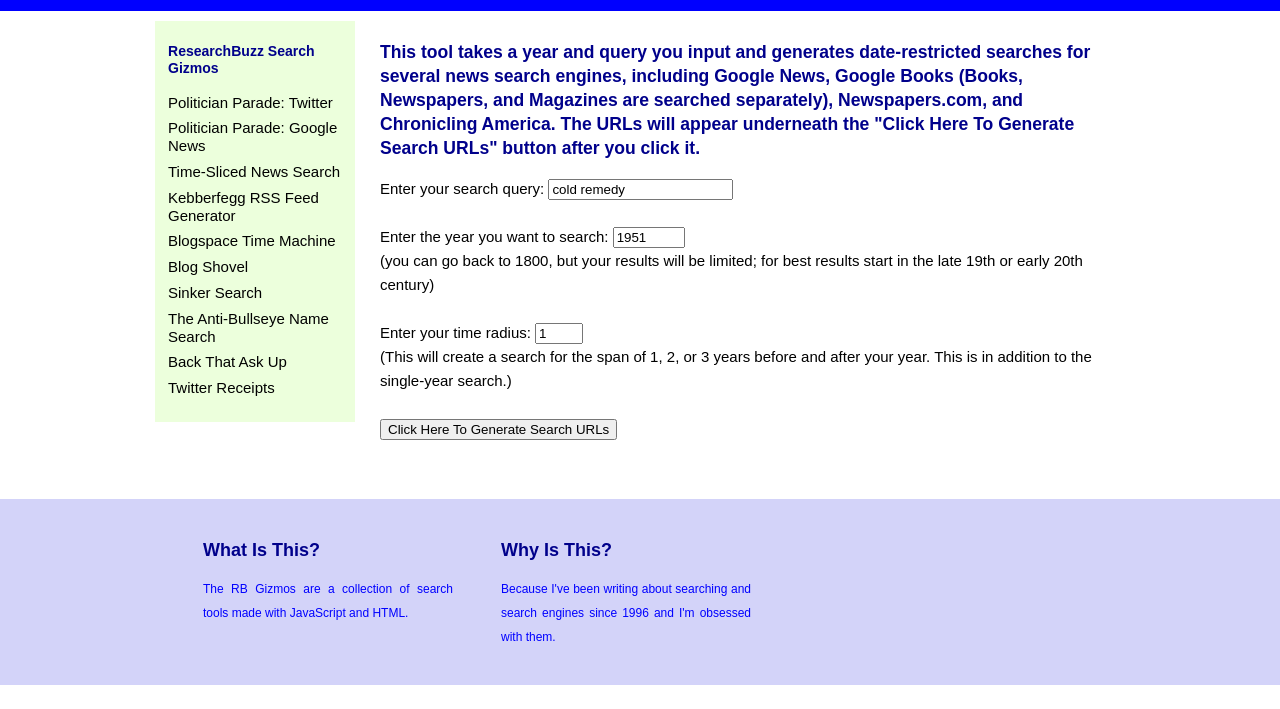
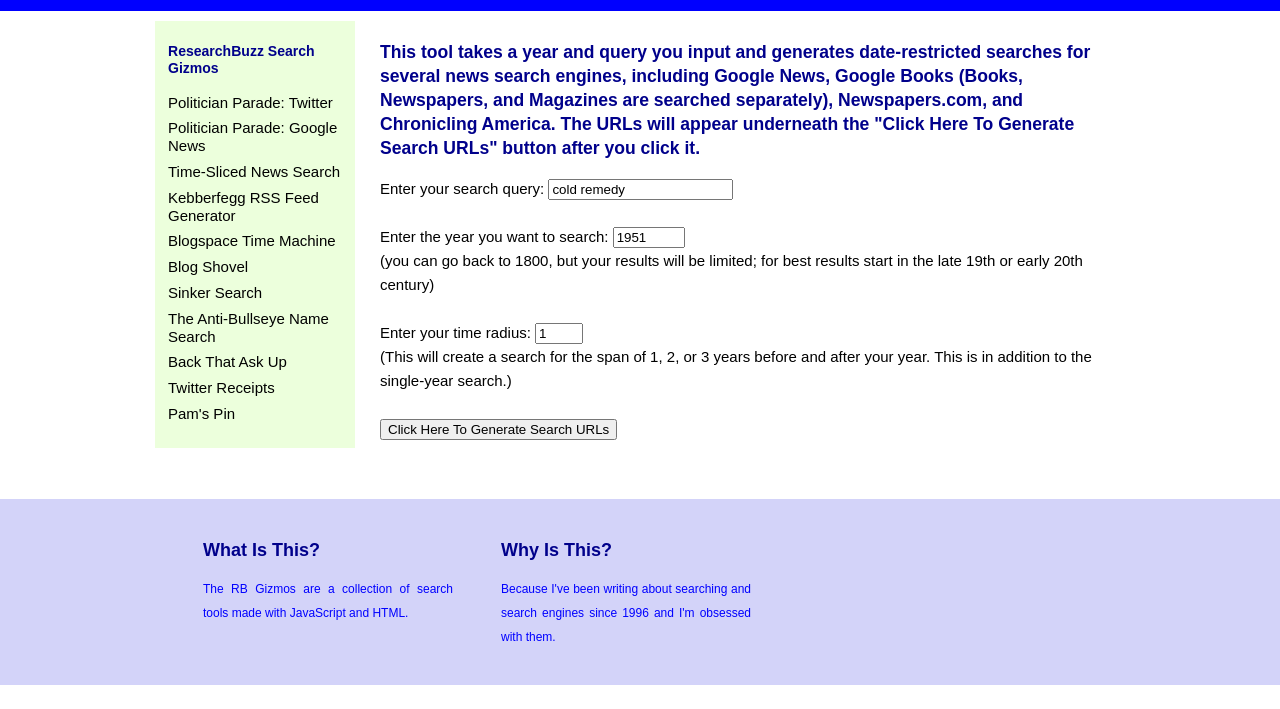
Before and after one commit to ResearchBuzz/Time-Sliced-News-Search, a plain HTML site: page index.html in a window 1280 px wide. Shown: the part 148-857 px from the top of the page. Drawn offline with Linux system fonts and the light colour scheme.

Commit message:
Update index.html

```diff
--- a/index.html
+++ b/index.html
@@ -129,6 +129,7 @@
 <li><a href="https://researchbuzz.github.io/The-Anti-Bullseye-Name-Search/">The Anti-Bullseye Name Search</a></li>
 <li><a href="https://researchbuzz.github.io/Back-That-Ask-Up-/">Back That Ask Up</a></li>
 <li><a href="https://researchbuzz.github.io/Twitter-Receipts/">Twitter Receipts</a></li>
+								<li><a href="https://researchbuzz.github.io/Pams-Pin/">Pam's Pin</a></li>
 							</ul>
 						</div>
 					</nav>
```
